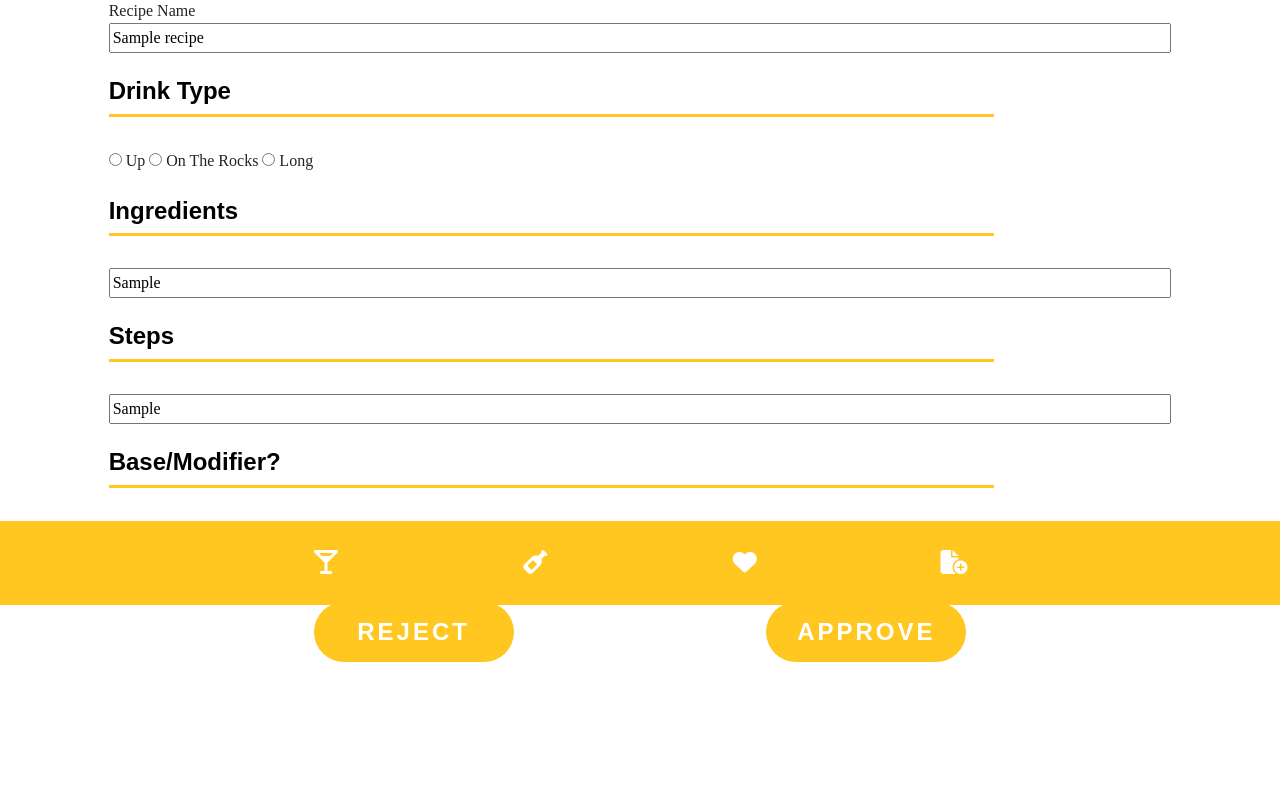
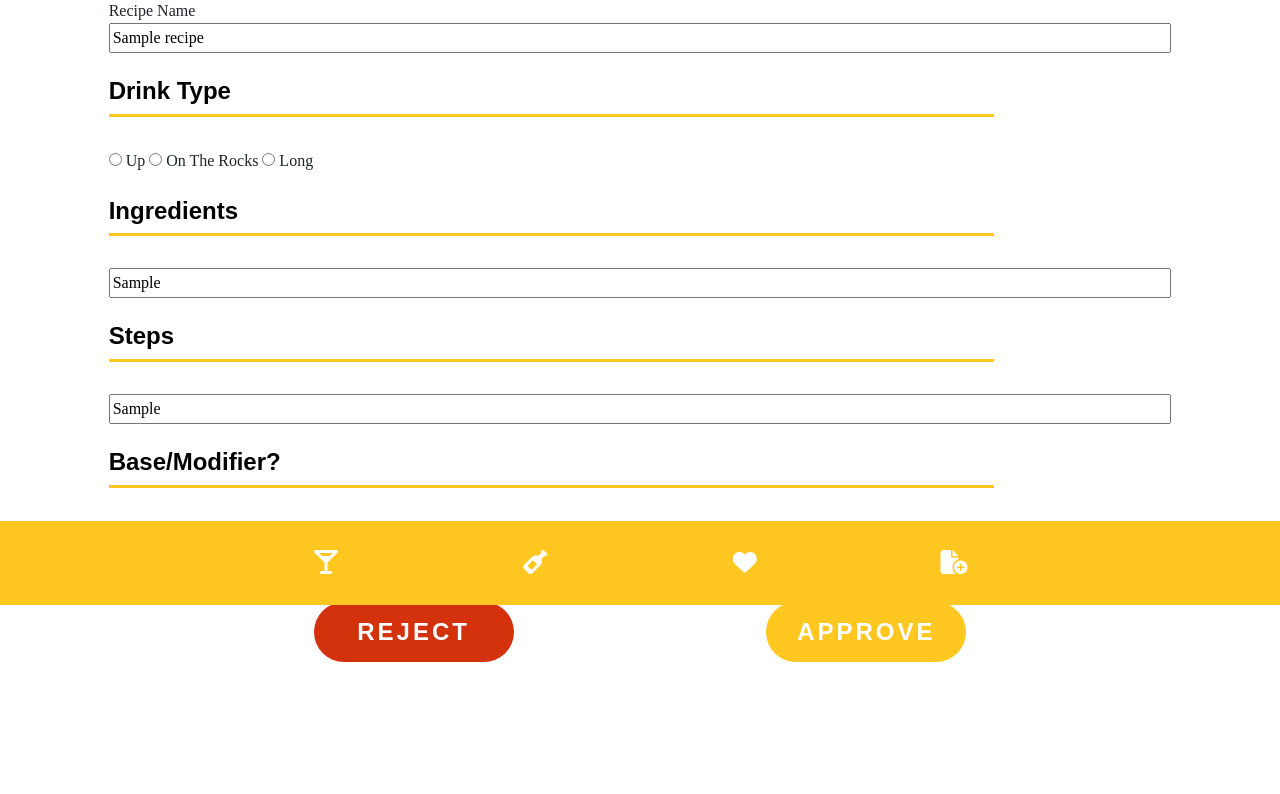
Before and after one commit to John-McPherson/Full-Stack-Tool-Kit-Portfolio-Project, a Django app: page /awaiting_approval in a window 1280 px wide. Shown: the part 195-989 px from the top of the page. Run offline with Django 3.2, Linux system fonts and the light colour scheme; tables that the repository leaves empty hold one stand-in row (values such as "Sample post"); some libraries are stand-ins or nearby versions; some web fonts are replaced.

Commit message:
add style to warning buttons

```diff
--- a/static/css/style.css
+++ b/static/css/style.css
@@ -9,6 +9,8 @@
     --highlight: #011936;
     /* black color for text */
     --black: #000000;
+    /* warning color */
+    --warning: #D3320D;
     /* heading text */
     --heading-text: 'forma-djr-deck', sans-serif;
     /* body text*/
@@ -471,3 +473,9 @@ input:checked+label {
 label {
     display: block;
 }
+
+/* warning buttons */
+
+.warning {
+    background-color: var(--warning);
+}
```
